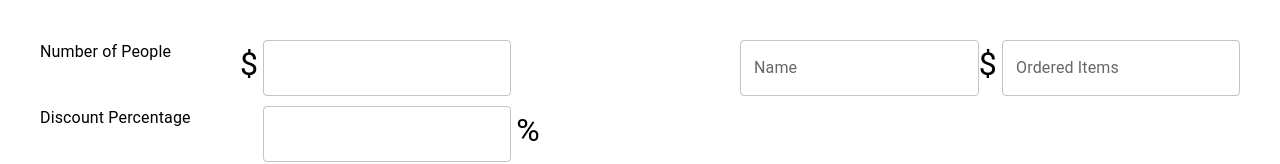
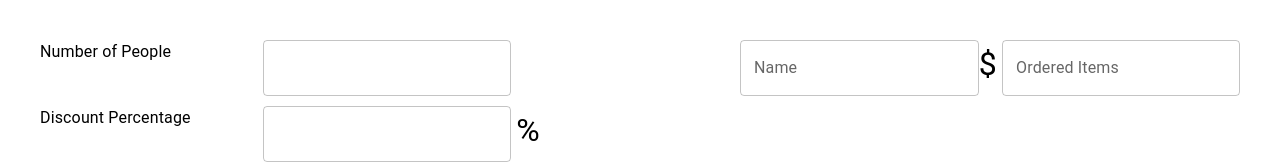
Before and after one commit to HyperFire12/Splitter, a React (Create React App) app: page / in a window 1280 px wide. Shown: the top 164 px of the page. Built offline with nearby package versions, Linux system fonts and the light colour scheme.

Commit message:
Removed a $ sign

```diff
--- a/src/components/Splitter.js
+++ b/src/components/Splitter.js
@@ -62,7 +62,7 @@
           sx={{
             fontSize: "32px",
             mr: "5px",
-            color: index === 1 ? "transparent" : "black",
+            color: index === 0 || index === 1 ? "transparent" : "black",
           }}
         >
           $
```
